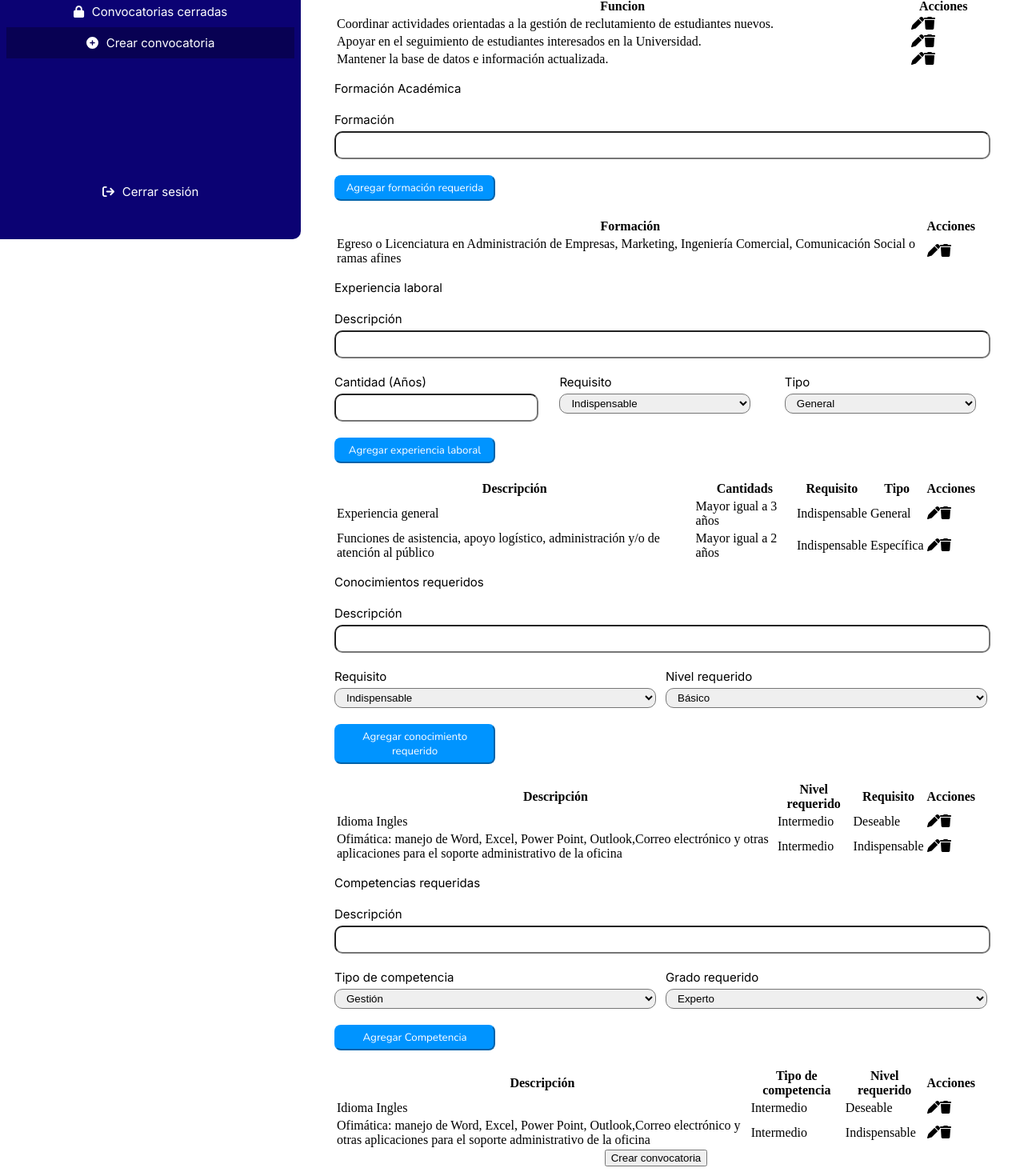
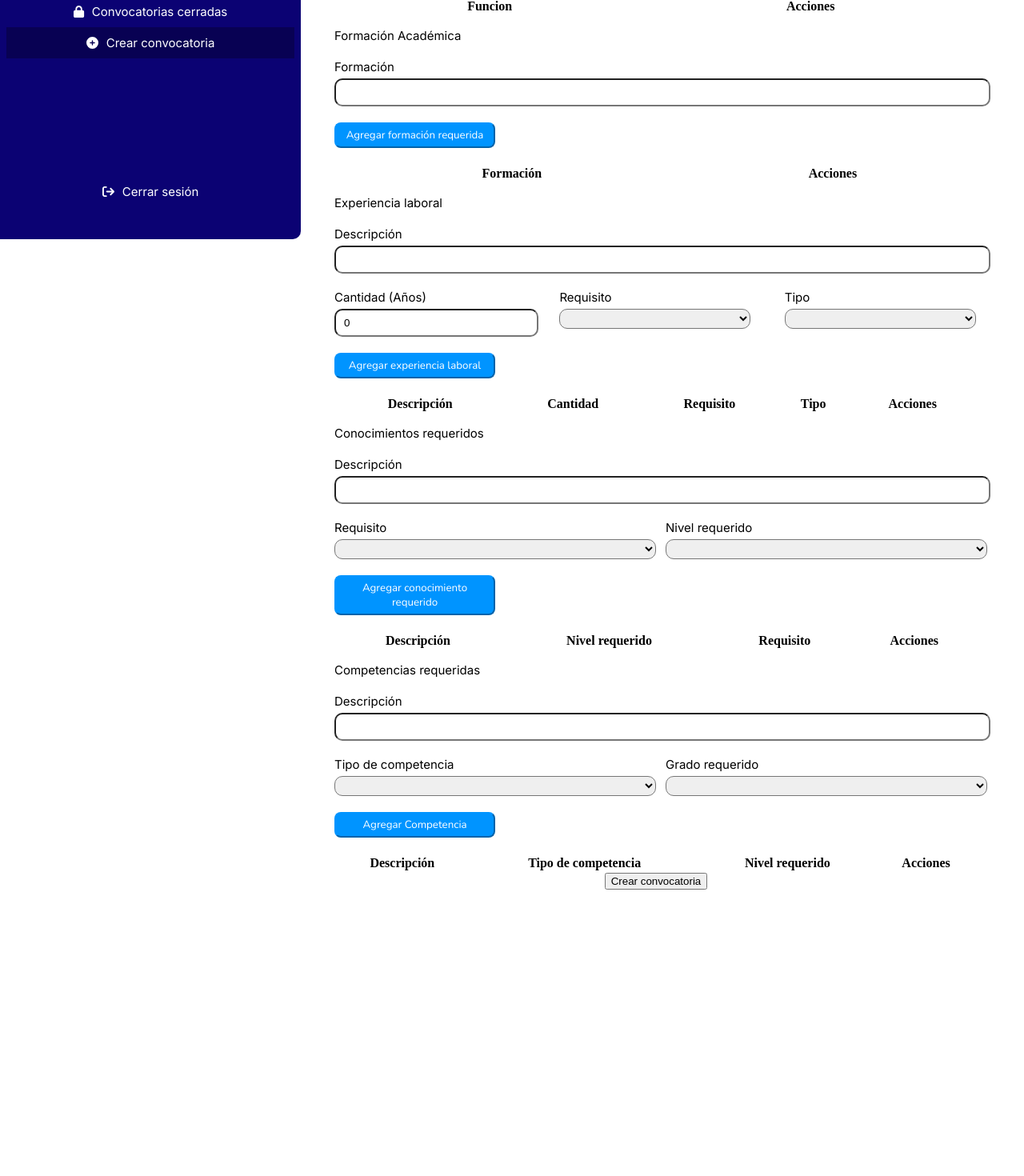
Before and after one commit to Ernech/proyecto-grado-web, a Vue app: page /new-job-call in a window 1280 px wide. Shown: the part 501-1971 px from the top of the page at 80% size. After the commit the page ends 1631 px from the top, so only its background shows below. Built offline with nearby package versions, Linux system fonts and the light colour scheme.

Commit message:
Joc call form v-model

```diff
--- a/src/components/job-call-form-sections/AcademicTrainingSection.vue
+++ b/src/components/job-call-form-sections/AcademicTrainingSection.vue
@@ -2,10 +2,10 @@
     <div class="academic-training-section">
          <p>Formación Académica</p>
             <div class="form-input-container">
-                <label for="function" class="form-label">Formación</label>
-                <input class="form-input" type="text" id="function">
+                <label for="academic-training" class="form-label">Formación</label>
+                <input class="form-input" type="text" id="academic-training" v-model="academicTraining">
             </div>
-            <button class="job-call-form__add_button">Agregar formación requerida</button>
+            <button class="job-call-form__add_button" @click="addAcademicTraining">Agregar formación requerida</button>
 
         <table>
             <thead>
@@ -16,8 +16,8 @@
 
             </thead>
             <tbody>
-                <tr>
-                    <td>Egreso o Licenciatura en Administración de Empresas, Marketing, Ingeniería Comercial, Comunicación Social o ramas afines</td>
+                <tr v-for="item in jobCallStore.academicTrainings" :key="item.jobCallStore">
+                    <td>{{item.training}}</td>
                     <td>
                         <fa icon="fa-solid fa-pen" />
                         <fa icon="fa-solid fa-trash" />
@@ -30,10 +30,19 @@
     </div>
 
 </template>
-<script>
-export default {
+<script setup>
+import {ref} from 'vue'
+import {useJobCallStore} from '../../store/job-call'
+const academicTraining = ref('');
+const jobCallStore = useJobCallStore();
 
+const addAcademicTraining = ()=>{
+    jobCallStore.training={training:academicTraining.value}
+    jobCallStore.academicTrainings.push(jobCallStore.training)
+    jobCallStore.training={training:''}
+    academicTraining.value='';
 }
+
 </script>
 <style scoped>
 .academic-training-section{
--- a/src/components/job-call-form-sections/AptitudeSection.vue
+++ b/src/components/job-call-form-sections/AptitudeSection.vue
@@ -3,12 +3,12 @@
         <p>Competencias requeridas</p>
         <div class="form-input-container">
             <label for="function" class="form-label">Descripción</label>
-            <input class="form-input" type="text" id="function">
+            <input class="form-input" type="text" id="function" v-model="description">
         </div>
         <div class="grid-input-section">
             <div class="form-input-container">
                 <label class="form-label">Tipo de competencia</label>
-                <select class="form-input">
+                <select class="form-input" v-model="aptitudeType">
                     <option>Gestión</option>
                     <option>Interpersonales</option>
                     <option>Personales</option>
@@ -16,7 +16,7 @@
             </div>
             <div class="form-input-container">
                 <label class="form-label">Grado requerido</label>
-                <select class="form-input">
+                <select class="form-input" v-model="desiredLevel">
                     <option>Experto</option>
                     <option>Muy Hábil</option>
                     <option>Hábil</option>
@@ -24,7 +24,7 @@
                 </select>
             </div>
         </div>
-         <button class="job-call-form__add_button">Agregar Competencia</button>
+         <button class="job-call-form__add_button" @click="addAptitude">Agregar Competencia</button>
          <table>
             <thead>
                 <tr>
@@ -36,19 +36,10 @@
 
             </thead>
             <tbody>
-                <tr>
-                    <td>Idioma Ingles</td>
-                     <td>Intermedio</td>
-                     <td>Deseable</td>
-                    <td>
-                        <fa icon="fa-solid fa-pen" />
-                        <fa icon="fa-solid fa-trash" />
-                    </td>
-                </tr>
-                  <tr>
-                    <td>Ofimática: manejo de Word, Excel, Power Point, Outlook,Correo electrónico y otras aplicaciones para el soporte administrativo de la oficina</td>
-                     <td>Intermedio</td>
-                     <td>Indispensable</td>
+                <tr v-for="item in jobCallStore.aptitudes" :key = "item.aptitude">
+                    <td>{{item.aptitude}}</td>
+                     <td>{{item.aptitudeType}}</td>
+                     <td>{{item.desiredLevel}}</td>
                     <td>
                         <fa icon="fa-solid fa-pen" />
                         <fa icon="fa-solid fa-trash" />
@@ -60,10 +51,25 @@
         </table>
     </div>
 </template>
-<script>
-export default {
+<script setup>
+import {ref} from 'vue'
+import {useJobCallStore} from '../../store/job-call'
+const description =  ref('');
+const desiredLevel = ref('');
+const aptitudeType = ref('');
+const jobCallStore = useJobCallStore();
 
+const addAptitude = ()=>{
+    jobCallStore.aptitude = {aptitude:description.value,aptitudeType:aptitudeType.value,desiredLevel:desiredLevel.value}
+    jobCallStore.aptitudes.push(jobCallStore.aptitude)
+    description.value = ''
+    desiredLevel.value = ''
+    aptitudeType.value = ''
+    jobCallStore.aptitude={aptitude:'',aptitudeType:'',desiredLevel:''}
 }
+
+
+
 </script>
 <style scoped>
 .required-kwowledge-section {
--- a/src/components/job-call-form-sections/FunctionsSection.vue
+++ b/src/components/job-call-form-sections/FunctionsSection.vue
@@ -3,9 +3,9 @@
          <p>Funciones Generales</p>
             <div class="form-input-container">
                 <label for="function" class="form-label">Función</label>
-                <input class="form-input" type="text" id="function">
+                <input class="form-input" type="text" id="function" v-model="jobFunction">
             </div>
-            <button class="job-call-form__add_button">Agregar función</button>
+            <button class="job-call-form__add_button" @click="addJobFunction">Agregar función</button>
 
         <table>
             <thead>
@@ -16,27 +16,14 @@
 
             </thead>
             <tbody>
-                <tr>
-                    <td>Coordinar actividades orientadas a la gestión de reclutamiento de estudiantes nuevos.</td>
+                <tr v-for="item in jobCallStore.jobFunctions" :key="item.jobFunction">
+                    <td>{{item.jobFunction}}</td>
                     <td>
                         <fa icon="fa-solid fa-pen" />
                         <fa icon="fa-solid fa-trash" />
                     </td>
                 </tr>
-                <tr>
-                    <td>Apoyar en el seguimiento de estudiantes interesados en la Universidad.</td>
-                    <td>
-                        <fa icon="fa-solid fa-pen" />
-                        <fa icon="fa-solid fa-trash" />
-                    </td>
-                </tr>
-                <tr>
-                    <td>Mantener la base de datos e información actualizada.</td>
-                    <td>
-                        <fa icon="fa-solid fa-pen" />
-                        <fa icon="fa-solid fa-trash" />
-                    </td>
-                </tr>
+
 
             </tbody>
         </table>
@@ -45,8 +32,16 @@
 </template>
 <script setup>
 import {ref} from 'vue'
+import {useJobCallStore} from '../../store/job-call'
+const jobCallStore = useJobCallStore()
+const jobFunction = ref('')
 
-
+const addJobFunction = ()=>{
+    jobCallStore.jobFunction={jobFunction: jobFunction.value}
+    jobCallStore.jobFunctions.push(jobCallStore.jobFunction)
+    jobFunction.value='';
+    jobCallStore.jobFunction={jobFunction:''};
+}
 
 </script>
 <style scoped>
--- a/src/components/job-call-form-sections/JobExperienceSection.vue
+++ b/src/components/job-call-form-sections/JobExperienceSection.vue
@@ -3,34 +3,34 @@
         <p>Experiencia laboral</p>
         <div class="form-input-container">
             <label for="function" class="form-label">Descripción</label>
-            <input class="form-input" type="text" id="function">
+            <input class="form-input" type="text" id="function" v-model.trim="description">
         </div>
         <div class="grid-input-section">
             <div class="form-input-container">
                 <label for="function" class="form-label">Cantidad (Años)</label>
-                <input class="form-input" type="number" id="function">
+                <input class="form-input" type="number" id="function" v-model="years">
             </div>
             <div class="form-input-container">
                 <label class="form-label">Requisito</label>
-                <select class="form-input">
+                <select class="form-input" v-model="requirement">
                     <option>Indispensable</option>
                     <option>Deseable</option>
                 </select>
             </div>
             <div class="form-input-container">
                 <label class="form-label">Tipo</label>
-                <select class="form-input">
+                <select class="form-input" v-model="type">
                     <option>General</option>
                     <option>Específica</option>
                 </select>
             </div>
         </div>
-         <button class="job-call-form__add_button">Agregar experiencia laboral</button>
-         <table>
+        <button class="job-call-form__add_button" @click="addJobExperience">Agregar experiencia laboral</button>
+        <table>
             <thead>
                 <tr>
                     <th>Descripción</th>
-                    <th>Cantidads</th>
+                    <th>Cantidad</th>
                     <th>Requisito</th>
                     <th>Tipo</th>
                     <th>Acciones</th>
@@ -38,21 +38,11 @@
 
             </thead>
             <tbody>
-                <tr>
-                    <td>Experiencia general</td>
-                     <td>Mayor igual a 3 años</td>
-                     <td>Indispensable</td>
-                     <td>General</td>
-                    <td>
-                        <fa icon="fa-solid fa-pen" />
-                        <fa icon="fa-solid fa-trash" />
-                    </td>
-                </tr>
-                  <tr>
-                    <td>Funciones de asistencia, apoyo logístico, administración y/o de atención al público</td>
-                     <td>Mayor igual a 2 años</td>
-                     <td>Indispensable</td>
-                     <td>Específica</td>
+                <tr v-for="item in jobCallStore.experiences" :key="item.description">
+                    <td>{{item.description}}</td>
+                    <td>Mayor igual a {{item.yearsOfExperience}} años</td>
+                    <td>{{item.requirement}}</td>
+                    <td>{{item.type}}</td>
                     <td>
                         <fa icon="fa-solid fa-pen" />
                         <fa icon="fa-solid fa-trash" />
@@ -60,14 +50,29 @@
                 </tr>
 
 
+
             </tbody>
         </table>
     </div>
 </template>
-<script>
-export default {
+<script setup>
+import { ref } from 'vue'
+import { useJobCallStore } from '../../store/job-call'
+const description = ref('');
+const years = ref(0);
+const requirement = ref('Seleccione requisito')
+const type = ref('Seleccione el tipo')
+const jobCallStore = useJobCallStore()
+const addJobExperience = () => {
+    jobCallStore.experience = { description:description.value,yearsOfExperience: years.value, requirement: requirement.value, type: type.value }
+    jobCallStore.experiences.push(jobCallStore.experience)
+    description.value = ''
+    years.value = 0
+    jobCallStore.experience = { description:'', yearsOfExperience: 0, requirement: '', type: '' }
+}
 
-}
+
+
 </script>
 <style scoped>
 .job-experience-section {
@@ -119,14 +124,16 @@ export default {
     width: 90%;
 
 }
+
 .form-input-container label {
     font-family: 'Inter', sans-serif;
     align-self: flex-start;
     font-size: 15px;
 
 }
-.job-call-form__add_button{
-     background-color: #0094FF;
+
+.job-call-form__add_button {
+    background-color: #0094FF;
     border-radius: 8px;
     color: #FFFFFF;
     padding: 5px;
--- a/src/components/job-call-form-sections/RequiredKnowledge.vue
+++ b/src/components/job-call-form-sections/RequiredKnowledge.vue
@@ -2,28 +2,28 @@
     <div class="required-kwowledge-section">
         <p>Conocimientos requeridos</p>
         <div class="form-input-container">
-            <label for="function" class="form-label">Descripción</label>
-            <input class="form-input" type="text" id="function">
+            <label for="description" class="form-label">Descripción</label>
+            <input class="form-input" type="text" id="description" v-model="description">
         </div>
         <div class="grid-input-section">
             <div class="form-input-container">
                 <label class="form-label">Requisito</label>
-                <select class="form-input">
+                <select class="form-input" v-model="required">
                     <option>Indispensable</option>
                     <option>Deseable</option>
                 </select>
             </div>
             <div class="form-input-container">
                 <label class="form-label">Nivel requerido</label>
-                <select class="form-input">
+                <select class="form-input" v-model="requiredLevel">
                     <option>Básico</option>
                     <option>Intermedio</option>
                     <option>Avanzado</option>
                 </select>
             </div>
         </div>
-         <button class="job-call-form__add_button">Agregar conocimiento requerido</button>
-         <table>
+        <button class="job-call-form__add_button" @click="addRequiredKnowledge">Agregar conocimiento requerido</button>
+        <table>
             <thead>
                 <tr>
                     <th>Descripción</th>
@@ -34,19 +34,10 @@
 
             </thead>
             <tbody>
-                <tr>
-                    <td>Idioma Ingles</td>
-                     <td>Intermedio</td>
-                     <td>Deseable</td>
-                    <td>
-                        <fa icon="fa-solid fa-pen" />
-                        <fa icon="fa-solid fa-trash" />
-                    </td>
-                </tr>
-                  <tr>
-                    <td>Ofimática: manejo de Word, Excel, Power Point, Outlook,Correo electrónico y otras aplicaciones para el soporte administrativo de la oficina</td>
-                     <td>Intermedio</td>
-                     <td>Indispensable</td>
+                <tr v-for="item in jobCallStore.requiredKnowledgeArray" :key="item.description">
+                    <td>{{item.description}}</td>
+                    <td>{{item.requiredLevel}}</td>
+                    <td>{{item.required}}</td>
                     <td>
                         <fa icon="fa-solid fa-pen" />
                         <fa icon="fa-solid fa-trash" />
@@ -58,9 +49,21 @@
         </table>
     </div>
 </template>
-<script>
-export default {
+<script setup>
+import { ref } from 'vue'
+import { useJobCallStore } from '../../store/job-call'
+const description = ref('');
+const required = ref('');
+const requiredLevel = ref('');
+const jobCallStore = useJobCallStore()
+const addRequiredKnowledge = () => {
 
+    jobCallStore.requiredKnowledge = { description: description.value, requiredLevel: requiredLevel.value, required: required.value }
+    jobCallStore.requiredKnowledgeArray.push(jobCallStore.requiredKnowledge);
+    description.value = '';
+    required.value = '';
+    requiredLevel.value = '';
+    jobCallStore.requiredKnowledge = { description: '', requiredLevel: '', required: '' }
 }
 </script>
 <style scoped>
@@ -113,14 +116,16 @@ export default {
     width: 100%;
 
 }
+
 .form-input-container label {
     font-family: 'Inter', sans-serif;
     align-self: flex-start;
     font-size: 15px;
 
 }
-.job-call-form__add_button{
-     background-color: #0094FF;
+
+.job-call-form__add_button {
+    background-color: #0094FF;
     border-radius: 8px;
     color: #FFFFFF;
     padding: 5px;
```
Also changed, not shown: src/store/job-call.js (+9 -4 lines).
